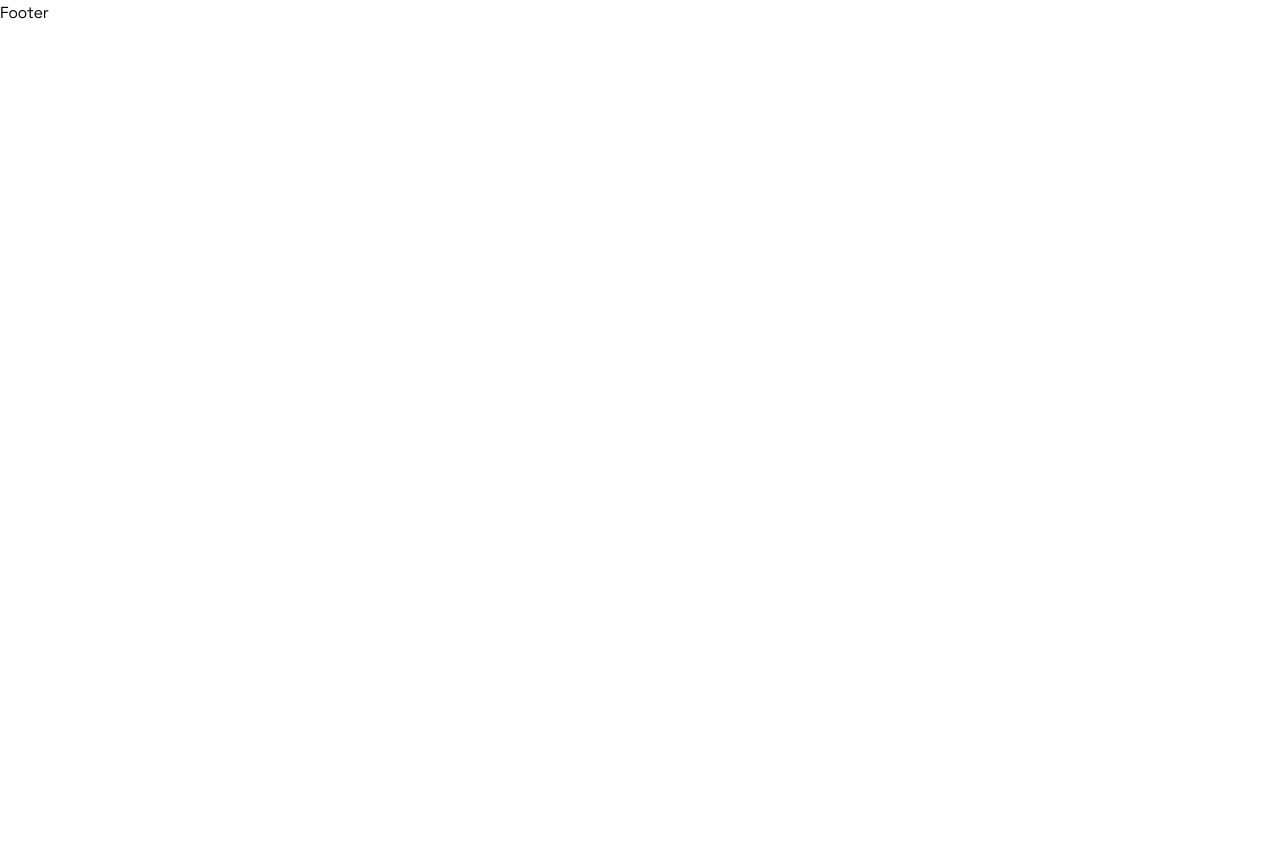
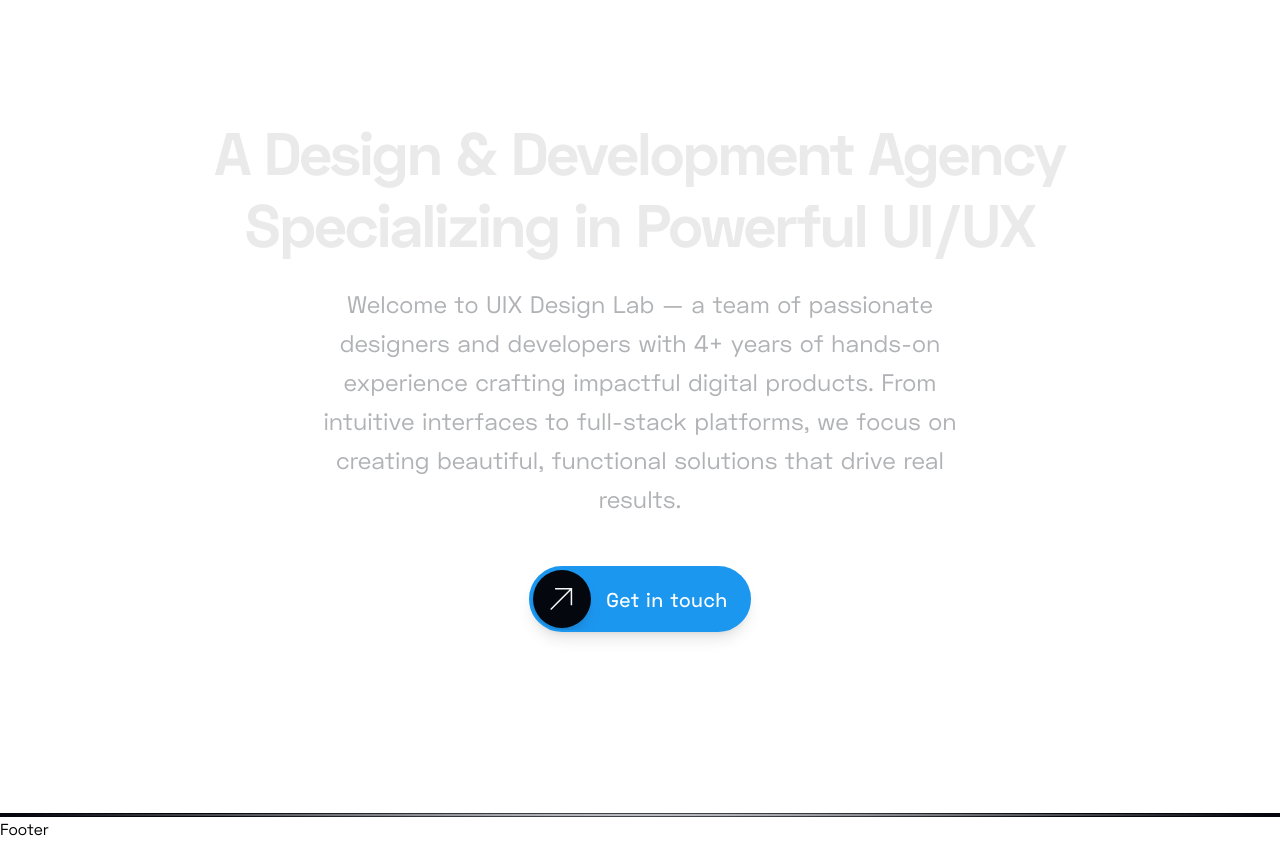
Before and after one commit to Levi9111/UIX-Design-Lab, a Next.js app: page / in a window 1280 px wide. Shown: the part 146-987 px from the top of the page. Before the commit the page ends 800 px from the top, so only its background shows below. Built offline with nearby package versions, Linux system fonts and the light colour scheme.

Commit message:
hero section created

```diff
--- a/package.json
+++ b/package.json
@@ -11,6 +11,7 @@
   "dependencies": {
     "clsx": "^2.1.1",
     "framer-motion": "^12.18.1",
+    "gsap": "^3.13.0",
     "next": "15.3.3",
     "react": "^19.0.0",
     "react-dom": "^19.0.0"
--- a/src/app/(HomePage)/page.tsx
+++ b/src/app/(HomePage)/page.tsx
@@ -1,5 +1,11 @@
+import Hero from '@/components/Hero';
+
 const HomePage = () => {
-  return <div>HomePage</div>;
+  return (
+    <>
+      <Hero />
+    </>
+  );
 };
 
 export default HomePage;
--- a/src/app/globals.css
+++ b/src/app/globals.css
@@ -55,6 +55,10 @@ body {
   @apply max-w-uix w-[96%] mx-auto;
 }
 
+@utility break {
+  @apply hidden md:block;
+}
+
 /*
 font-thin (100)
 font-extralight (200)
--- a/src/components/Button.tsx
+++ b/src/components/Button.tsx
@@ -39,7 +39,7 @@ const Button = ({
 
       <motion.button
         className={clsx(
-          'relative z-10 w-full min-w-[180px] h-[66px] sm:h-[60px] md:h-[66px] rounded-[35px] flex items-center justify-between px-[2px] border-2 transition-all duration-300 ease-out shadow-lg overflow-hidden cursor-pointer',
+          'relative z-10 w-full min-w-[180px] h-[66px] sm:h-[60px] md:h-[66px] rounded-[35px] flex items-center justify-between gap-3 px-[2px] border-2 transition-all duration-300 ease-out shadow-lg overflow-hidden cursor-pointer',
           type === 1
             ? 'border-[#282A30] bg-rich-black hover:border-[#404248]'
             : 'border-sky-blue bg-sky-blue hover:border-sky-blue/80',
@@ -112,7 +112,7 @@ const Button = ({
         <motion.div
           className={clsx(
             'relative z-20 flex-1 min-w-0 text-xl sm:text-lg md:text-xl font-medium tracking-wide text-center pr-4',
-            type === 1 ? 'text-white' : 'text-rich-black',
+            '!text-white',
           )}
           animate={{
             x: isHovered ? 4 : 0,
--- a/src/components/Hero.tsx
+++ b/src/components/Hero.tsx
@@ -1,5 +1,33 @@
+import Button from './Button';
+
 const Hero = () => {
-  return <div>Hero</div>;
+  return (
+    <section className='relative pt-[80px] pb-[100px] md:pt-[140px] md:pb-[185px]'>
+      <div className=' uix-center flex flex-col items-center justify-center px-4 sm:px-6 '>
+        <h1 className='text-center font-bold text-3xl sm:text-4xl md:text-5xl lg:text-6xl 2xl:text-7xl leading-tight sm:leading-[1.2] tracking-tight text-platinum'>
+          A Design & Development Agency <br className='hidden sm:block' />
+          Specializing in Powerful UI/UX
+        </h1>
+
+        <p className='mt-4 sm:mt-6 mb-8 sm:mb-12 text-base sm:text-lg md:text-xl lg:text-2xl font-normal leading-relaxed tracking-normal max-w-xl sm:max-w-2xl text-center text-cadet-gray'>
+          Welcome to UIX Design Lab — a team of passionate designers and
+          developers with 4+ years of hands-on experience crafting impactful
+          digital products. From intuitive interfaces to full-stack platforms,
+          we focus on creating beautiful, functional solutions that drive real
+          results.
+        </p>
+
+        <Button type={2}>Get in touch</Button>
+      </div>
+      <div
+        className='w-full h-1 absolute bottom-0'
+        style={{
+          background:
+            'radial-gradient(50% 50% at 50% 50%, rgba(216, 231, 242, 0.3) 0%, #04070D 100%)',
+        }}
+      ></div>
+    </section>
+  );
 };
 
 export default Hero;
```
Also changed, not shown: 1 other file (tests, documents, lock files or other folders).
